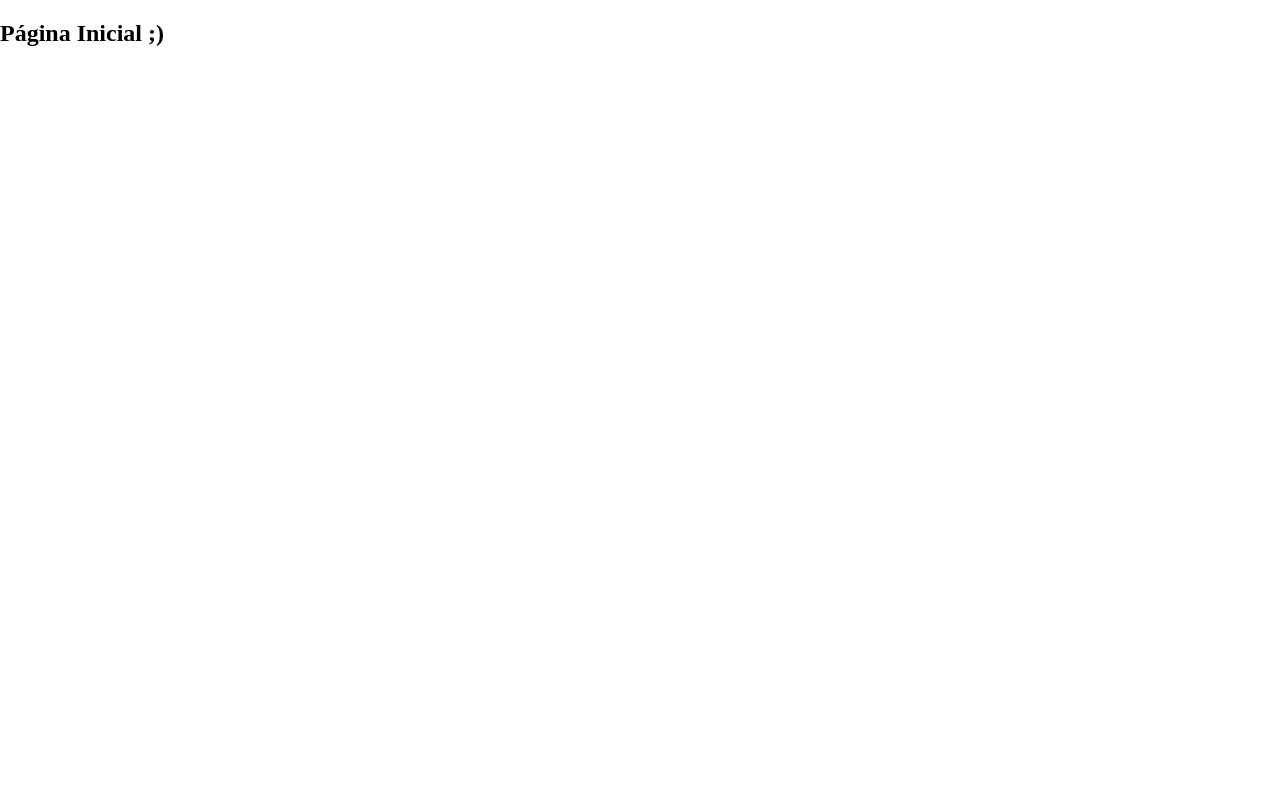
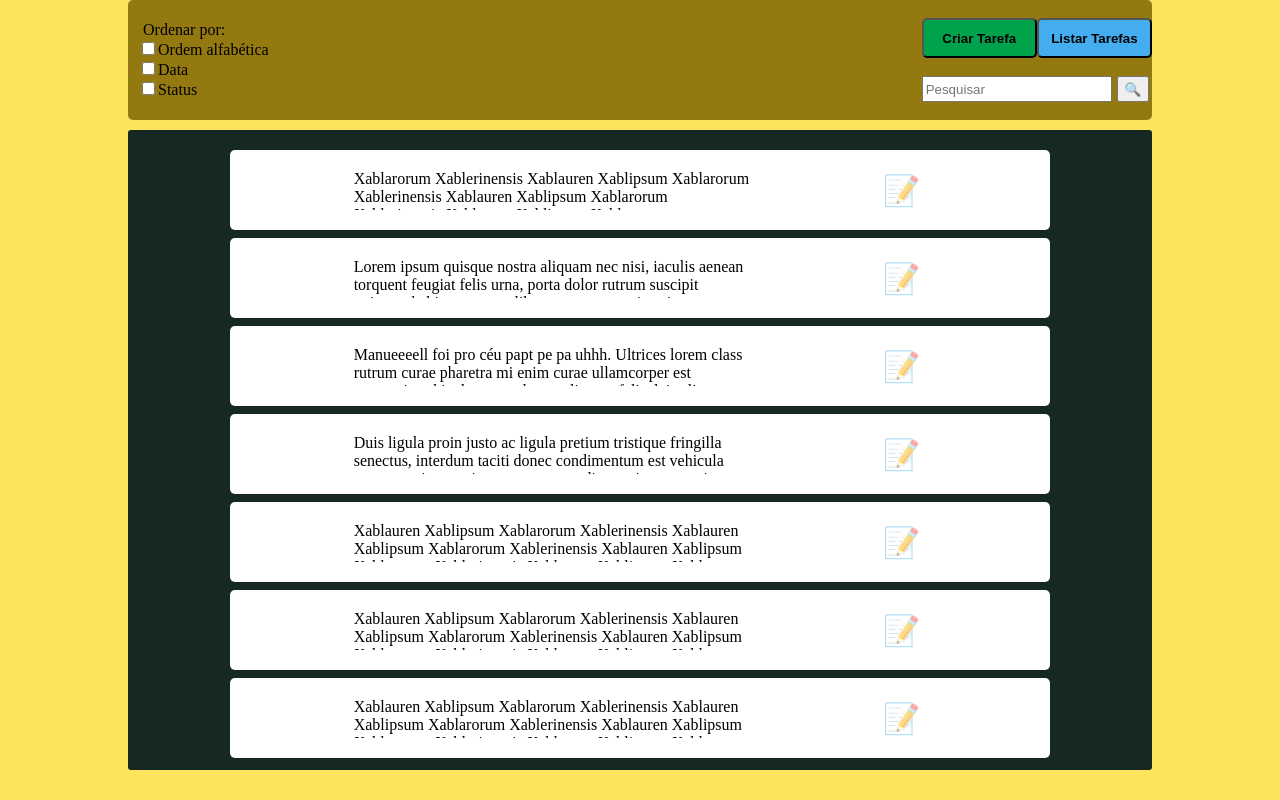
Before and after one commit to CaioOK/Desafio-Ebytr-Lista-de-Tarefas, a React (Create React App) app in the folder front-end/: page / in a window 1280 px wide. Built offline with nearby package versions, Linux system fonts and the light colour scheme.

Commit message:
Corrigido um problema que o css não flexibilizava corretamente o tamanho do container das tarefas

```diff
--- a/front-end/src/App.js
+++ b/front-end/src/App.js
@@ -1,14 +1,12 @@
 import { BrowserRouter, Routes, Route } from 'react-router-dom'
 import ToDoList from './pages/ToDoList';
-import Test from './pages/Test';
 import React from 'react';
 
 function App() {
   return (
     <BrowserRouter>
       <Routes>
-        <Route path='/todolist' element={ <ToDoList /> } />
-        <Route path='/' element={ <Test /> } />
+        <Route path='/' element={ <ToDoList /> } />
       </Routes>
     </BrowserRouter>
   );
--- a/front-end/src/index.js
+++ b/front-end/src/index.js
@@ -5,7 +5,6 @@ import App from './App';
 // import reportWebVitals from './reportWebVitals';
 
 const rootElement = document.getElementById('root');
-
 render(
   <App />,
   rootElement
--- a/front-end/src/pages/Test.jsx
+++ /dev/null
@@ -1,9 +0,0 @@
-function Test() {
-  return(
-    <div>
-      <h2>{'Página Inicial ;)'}</h2>
-    </div>
-  )
-}
-
-export default Test;
--- a/front-end/src/pages/ToDoList.jsx
+++ b/front-end/src/pages/ToDoList.jsx
@@ -1,4 +1,4 @@
-import React from 'react';
+import React, { useState } from 'react';
 import Header from '../components/Header';
 import TaskField from '../components/TaskField';
 import TASKS_DATA from '../tasksMock';
@@ -8,13 +8,15 @@ const MAIN_CSS = {
   flexDirection: 'column',
   alignItems: 'center',
   width: '100vw',
-  height: 'auto',
+  height: 'auto%',
+  minHeight: '100vh',
   backgroundColor: '#FEE35D',
 };
 
 const TASKS_LOBBY_CSS = {
   width: '80vw',
-  height: '100%',
+  height: 'auto',
+  minHeight: '80vh',
   backgroundColor: '#152821',
   borderRadius: '3px',
   marginTop: '10px',
@@ -25,12 +27,18 @@ const TASKS_LOBBY_CSS = {
 }
 
 function ToDoList() {
+  const [editTask, setEditTask] = useState(false);
 
   return(
     <main style={ MAIN_CSS }>
       <Header />
       <section style={ TASKS_LOBBY_CSS }>
-        {TASKS_DATA.map((task, index) => <TaskField id={ index } text={ task.task } />)}
+        {
+          editTask
+          ? <h1>Editando tarefa...</h1>
+          : TASKS_DATA.map((task, index) =>
+              <TaskField id={ index } text={ task.task } />)
+        }
       </section>
     </main>
   )
```
